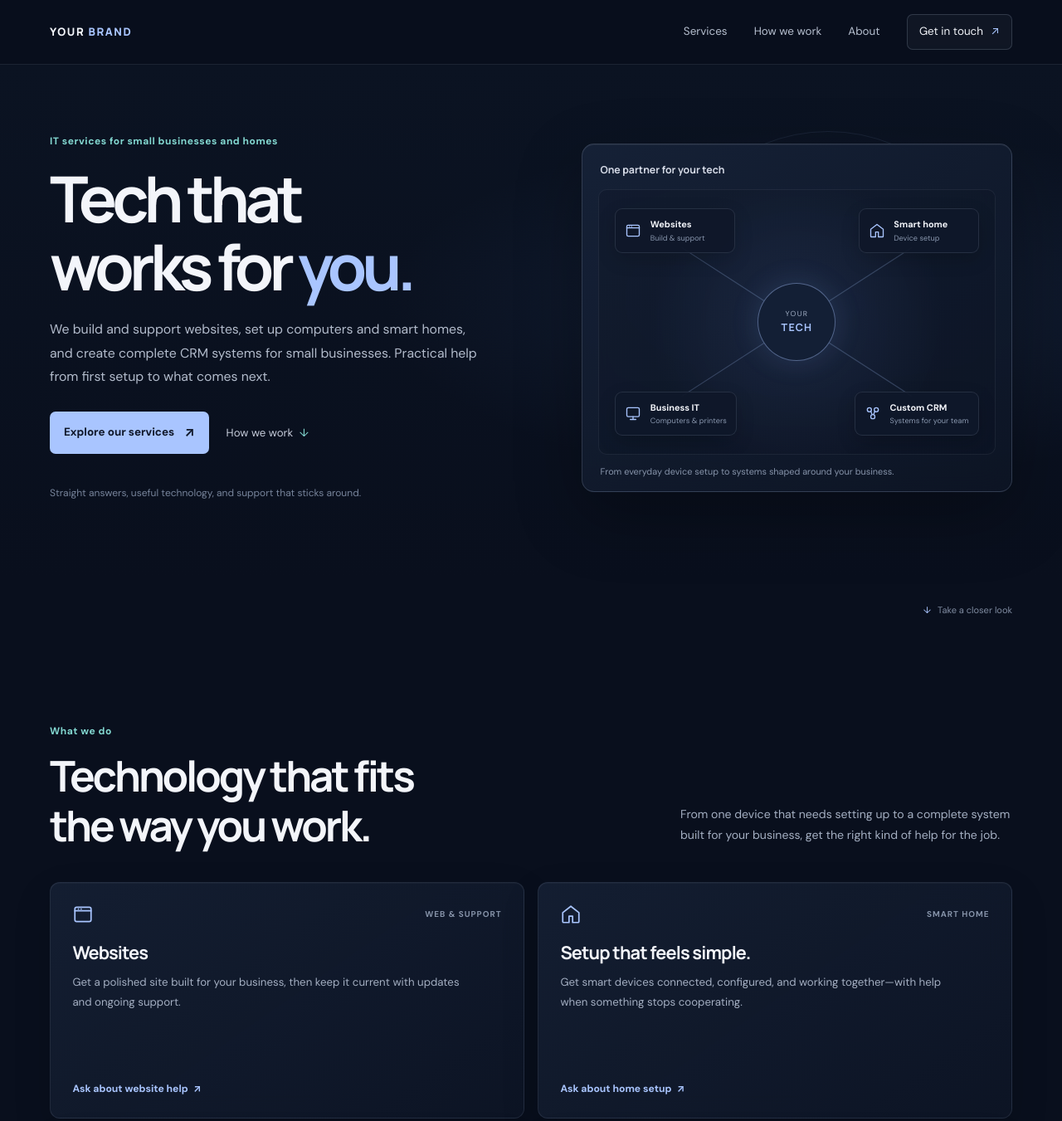
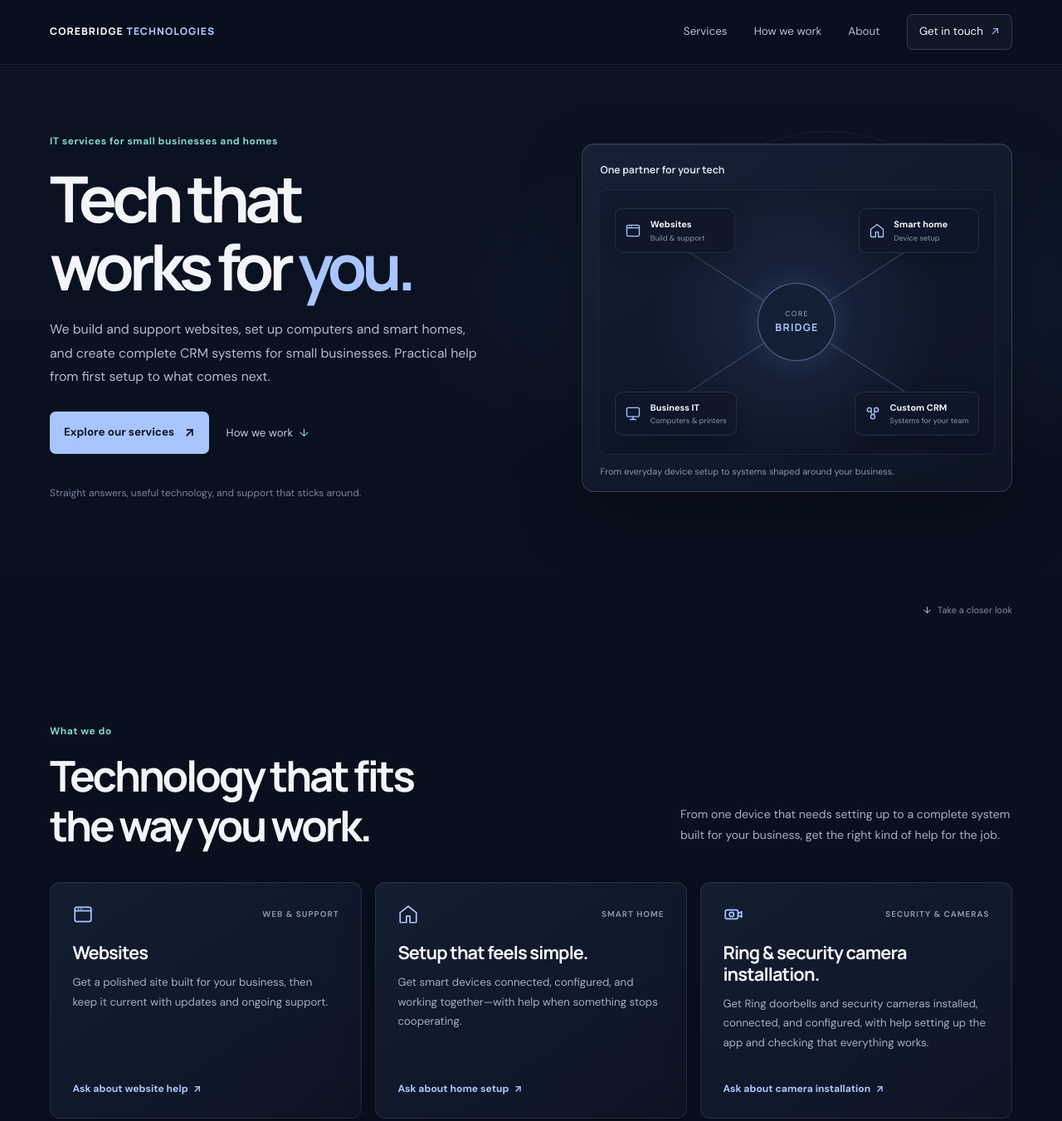
Before and after one commit to mshelleh/it-services-project, a plain HTML site: page index.html in a window 1280 px wide. Shown: the top 1351 px of the page at 83% size. Drawn offline with Linux system fonts and the light colour scheme.

Commit message:
Update CoreBridge branding and services

```diff
--- a/assets/css/styles.css
+++ b/assets/css/styles.css
@@ -32,7 +32,7 @@ h1, h2, h3, p { margin-top: 0; }
 .section-wrap { width: min(calc(100% - 3rem), 1160px); margin-inline: auto; }
 
 .site-header { position: sticky; z-index: 10; top: 0; display: flex; min-height: 78px; align-items: center; justify-content: space-between; padding-inline: max(1.5rem, calc((100% - 1160px) / 2)); border-bottom: 1px solid var(--line); background: rgba(9, 15, 29, .88); backdrop-filter: blur(16px); -webkit-backdrop-filter: blur(16px); }
-.brand { color: var(--white); font-family: "Manrope", sans-serif; font-size: .82rem; font-weight: 800; letter-spacing: .12em; text-decoration: none; }
+.brand { color: var(--white); font-family: "Manrope", sans-serif; font-size: .76rem; font-weight: 800; letter-spacing: .09em; text-decoration: none; }
 .brand span { color: var(--accent); }
 .site-nav { display: flex; align-items: center; gap: 2rem; }
 .site-nav a { color: #b7c0d0; font-size: .84rem; text-decoration: none; transition: color .18s ease, border-color .18s ease, background .18s ease; }
@@ -89,7 +89,7 @@ h1 { max-width: 650px; margin-bottom: 1.4rem; font-size: clamp(3.2rem, 6vw, 5.3r
 h2 { font-size: clamp(2rem, 4vw, 3.25rem); font-weight: 620; letter-spacing: -.06em; }
 .section-heading h2 { margin: 0; }
 .section-heading > p { max-width: 400px; margin: 0 0 .4rem; color: var(--muted); font-size: .88rem; line-height: 1.75; }
-.service-grid { display: grid; grid-template-columns: repeat(2, minmax(0, 1fr)); gap: 1rem; }
+.service-grid { display: grid; grid-template-columns: repeat(3, minmax(0, 1fr)); gap: 1rem; }
 .glass { border: 1px solid var(--line); background: linear-gradient(145deg, rgba(22, 33, 54, .84), rgba(14, 22, 38, .82)); box-shadow: 0 18px 48px rgba(0, 0, 0, .12), inset 0 1px rgba(255, 255, 255, .035); backdrop-filter: blur(14px); -webkit-backdrop-filter: blur(14px); }
 .service-card { display: flex; min-height: 285px; flex-direction: column; padding: 1.55rem 1.65rem; border-radius: 12px; scroll-margin-top: 6rem; transition: border-color .2s ease, background .2s ease; }
 .service-card:hover { border-color: rgba(169, 197, 255, .3); background: linear-gradient(145deg, rgba(27, 40, 65, .88), rgba(16, 25, 43, .86)); }
@@ -142,6 +142,7 @@ h2 { font-size: clamp(2rem, 4vw, 3.25rem); font-weight: 620; letter-spacing: -.0
   .expertise-visual { padding: 1rem; }
   .service-map { min-height: 290px; }
   .map-node { min-width: 130px; gap: .5rem; padding: .55rem; }
+  .service-grid { grid-template-columns: repeat(2, minmax(0, 1fr)); }
   .about { grid-template-columns: 150px 1fr; gap: 2rem; }
   .about-content { grid-template-columns: 1fr; gap: 1rem; }
 }
--- a/index.html
+++ b/index.html
@@ -3,9 +3,9 @@
 <head>
   <meta charset="utf-8">
   <meta name="viewport" content="width=device-width, initial-scale=1">
-  <meta name="description" content="Website creation and support, smart-home setup, small-business IT, and custom CRM systems.">
+  <meta name="description" content="CoreBridge Technologies provides website support, smart-home setup, Ring and security camera installation, small-business IT, and custom CRM systems.">
   <meta name="theme-color" content="#090f1d">
-  <title>Your Brand | IT, websites &amp; CRM systems</title>
+  <title>CoreBridge Technologies | IT, websites &amp; security</title>
   <link rel="preconnect" href="https://fonts.googleapis.com">
   <link rel="preconnect" href="https://fonts.gstatic.com" crossorigin>
   <link href="https://fonts.googleapis.com/css2?family=DM+Sans:wght@400;500;600;700&family=Manrope:wght@400;500;600;700;800&display=swap" rel="stylesheet">
@@ -15,7 +15,7 @@
 <body>
   <a class="skip-link" href="#main">Skip to content</a>
   <header class="site-header">
-    <a class="brand" href="#home" aria-label="Your Brand home">YOUR <span>BRAND</span></a>
+    <a class="brand" href="#home" aria-label="CoreBridge Technologies home">COREBRIDGE <span>TECHNOLOGIES</span></a>
     <button class="menu-toggle" type="button" aria-label="Open navigation" aria-expanded="false" aria-controls="primary-navigation">
       <span></span><span></span>
     </button>
@@ -50,7 +50,7 @@
             <svg class="map-lines" viewBox="0 0 440 330" preserveAspectRatio="none" aria-hidden="true">
               <path d="M220 165 92 72M220 165 348 72M220 165 92 258M220 165 348 258"/>
             </svg>
-            <div class="map-center"><span>YOUR</span><strong>TECH</strong></div>
+            <div class="map-center"><span>CORE</span><strong>BRIDGE</strong></div>
             <a class="map-node node-web" href="#websites">
               <svg viewBox="0 0 24 24" fill="none" aria-hidden="true"><rect x="3" y="4" width="18" height="16" rx="2" stroke="currentColor" stroke-width="1.6"/><path d="M3 8h18M7 6h.01M10 6h.01" stroke="currentColor" stroke-width="1.6" stroke-linecap="round"/></svg>
               <span><strong>Websites</strong><small>Build &amp; support</small></span>
@@ -101,6 +101,15 @@
           <h3>Setup that feels simple.</h3>
           <p>Get smart devices connected, configured, and working together—with help when something stops cooperating.</p>
           <a href="#contact">Ask about home setup <span aria-hidden="true">↗</span></a>
+        </article>
+        <article class="service-card glass" id="security-cameras">
+          <div class="service-card-top">
+            <svg class="service-icon" viewBox="0 0 24 24" fill="none" aria-hidden="true"><path d="M3 9a2 2 0 0 1 2-2h10a2 2 0 0 1 2 2v6a2 2 0 0 1-2 2H5a2 2 0 0 1-2-2V9Zm14 2 4-2v6l-4-2" stroke="currentColor" stroke-width="1.6" stroke-linecap="round" stroke-linejoin="round"/><circle cx="10" cy="12" r="2.5" stroke="currentColor" stroke-width="1.6"/></svg>
+            <span class="service-type">SECURITY &amp; CAMERAS</span>
+          </div>
+          <h3>Ring &amp; security camera installation.</h3>
+          <p>Get Ring doorbells and security cameras installed, connected, and configured, with help setting up the app and checking that everything works.</p>
+          <a href="#contact">Ask about camera installation <span aria-hidden="true">↗</span></a>
         </article>
         <article class="service-card glass" id="business-it">
           <div class="service-card-top">
@@ -163,9 +172,9 @@
 
   <footer class="site-footer">
     <div class="footer-inner section-wrap">
-      <a class="brand" href="#home">YOUR <span>BRAND</span></a>
+      <a class="brand" href="#home" aria-label="CoreBridge Technologies home">COREBRIDGE <span>TECHNOLOGIES</span></a>
       <p>Practical IT for business and home.</p>
-      <div><span>© <span id="year"></span> Your Brand</span><a href="#home">Back to top ↑</a></div>
+      <div><span>© <span id="year"></span> CoreBridge Technologies</span><a href="#home">Back to top ↑</a></div>
     </div>
   </footer>
 </body>
```
Also changed, not shown: 1 other file.
